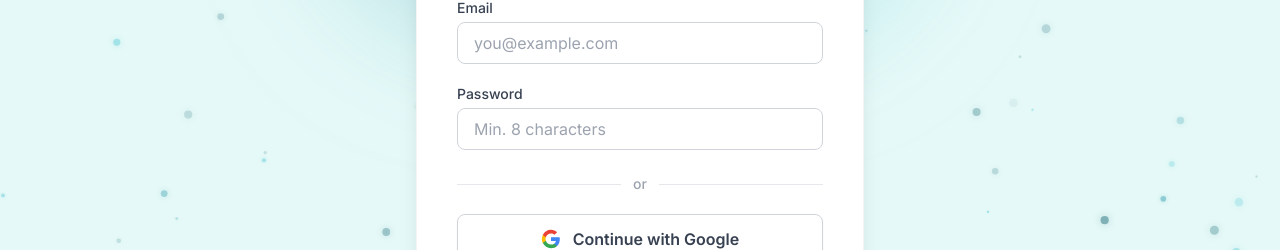
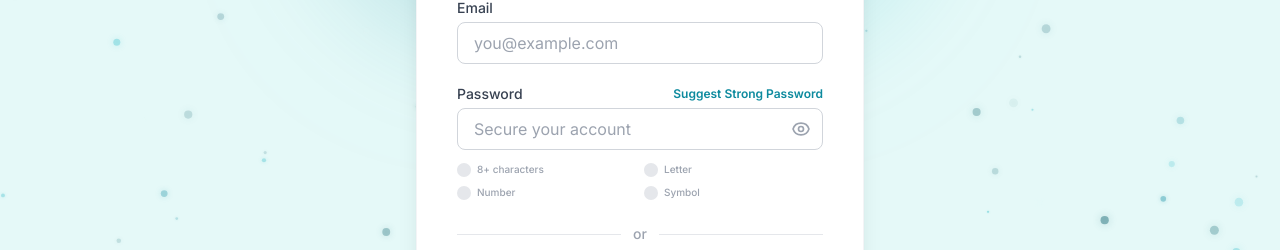
Before and after one commit to ADORIX000/adorix-webb, a React (Vite) app: page /signup in a window 1280 px wide. Shown: the part 341-591 px from the top of the page. Built offline with nearby package versions, Linux system fonts and the light colour scheme.

Commit message:
Add password visibility toggle and suggestions

```diff
--- a/src/pages/auth/Login.jsx
+++ b/src/pages/auth/Login.jsx
@@ -6,6 +6,7 @@ const Login = () => {
   const navigate = useNavigate();
   const [form, setForm] = useState({ email: '', password: '' });
   const [errors, setErrors] = useState({});
+  const [showPassword, setShowPassword] = useState(false);
 
   const validate = () => {
     const newErrors = {};
@@ -75,14 +76,32 @@ const Login = () => {
               <label className="block text-sm font-medium text-gray-700">Password</label>
               <Link to="#" className="text-xs text-adorix-primary font-medium hover:underline">Forgot password?</Link>
             </div>
+            <div className="relative">
               <input
-              type="password"
+                type={showPassword ? "text" : "password"}
                 name="password"
                 value={form.password}
                 onChange={handleChange}
-              className={`w-full px-4 py-2 border rounded-lg focus:ring-2 focus:ring-adorix-primary focus:outline-none transition ${errors.password ? 'border-red-400 bg-red-50' : 'border-gray-300'}`}
+                className={`w-full px-4 py-2 border rounded-lg focus:ring-2 focus:ring-adorix-primary focus:outline-none transition pr-10 ${errors.password ? 'border-red-400 bg-red-50' : 'border-gray-300'}`}
                 placeholder="••••••••"
               />
+              <button
+                type="button"
+                onClick={() => setShowPassword(!showPassword)}
+                className="absolute right-3 top-1/2 -translate-y-1/2 text-gray-400 hover:text-gray-600 transition"
+              >
+                {showPassword ? (
+                  <svg className="w-5 h-5" fill="none" viewBox="0 0 24 24" stroke="currentColor">
+                    <path strokeLinecap="round" strokeLinejoin="round" strokeWidth={2} d="M13.875 18.825A10.05 10.05 0 0112 19c-4.478 0-8.268-2.943-9.543-7a9.97 9.97 0 011.563-3.029m5.858.908a3 3 0 114.243 4.243M9.878 9.878l4.242 4.242M9.88 9.88l-3.29-3.29m7.532 7.532l3.29 3.29M3 3l18 18" />
+                  </svg>
+                ) : (
+                  <svg className="w-5 h-5" fill="none" viewBox="0 0 24 24" stroke="currentColor">
+                    <path strokeLinecap="round" strokeLinejoin="round" strokeWidth={2} d="M15 12a3 3 0 11-6 0 3 3 0 016 0z" />
+                    <path strokeLinecap="round" strokeLinejoin="round" strokeWidth={2} d="M2.458 12C3.732 7.943 7.523 5 12 5c4.478 0 8.268 2.943 9.542 7-1.274 4.057-5.064 7-9.542 7-4.477 0-8.268-2.943-9.542-7z" />
+                  </svg>
+                )}
+              </button>
+            </div>
             {errors.password && <p className="text-red-500 text-xs mt-1">{errors.password}</p>}
           </div>
 
--- a/src/pages/auth/Signup.jsx
+++ b/src/pages/auth/Signup.jsx
@@ -6,6 +6,14 @@ const Signup = () => {
   const navigate = useNavigate();
   const [form, setForm] = useState({ name: '', email: '', password: '' });
   const [errors, setErrors] = useState({});
+  const [showPassword, setShowPassword] = useState(false);
+
+  const passwordRequirements = [
+    { label: '8+ characters', test: (pwd) => pwd.length >= 8 },
+    { label: 'Letter', test: (pwd) => /[a-zA-Z]/.test(pwd) },
+    { label: 'Number', test: (pwd) => /[0-9]/.test(pwd) },
+    { label: 'Symbol', test: (pwd) => /[^a-zA-Z0-9]/.test(pwd) },
+  ];
 
   const validate = () => {
     const newErrors = {};
@@ -17,12 +25,38 @@ const Signup = () => {
     } else if (!/^[^\s@]+@[^\s@]+\.[^\s@]+$/.test(form.email)) {
       newErrors.email = 'Please enter a valid email address.';
     }
+
     if (!form.password) {
       newErrors.password = 'Password is required.';
-    } else if (form.password.length < 8) {
-      newErrors.password = 'Password must be at least 8 characters.';
+    } else {
+      const failed = passwordRequirements.filter(req => !req.test(form.password));
+      if (failed.length > 0) {
+        newErrors.password = 'Password does not meet all security requirements.';
+      }
     }
     return newErrors;
+  };
+
+  const suggestPassword = () => {
+    const chars = "abcdefghijklmnopqrstuvwxyzABCDEFGHIJKLMNOPQRSTUVWXYZ";
+    const nums = "0123456789";
+    const symbols = "!@#$%^&*()_+~`|}{[]:;?><,./-=";
+
+    let pwd = "";
+    pwd += chars.charAt(Math.floor(Math.random() * chars.length));
+    pwd += nums.charAt(Math.floor(Math.random() * nums.length));
+    pwd += symbols.charAt(Math.floor(Math.random() * symbols.length));
+
+    const all = chars + nums + symbols;
+    for (let i = 0; i < 9; i++) {
+      pwd += all.charAt(Math.floor(Math.random() * all.length));
+    }
+
+    // Shuffle
+    pwd = pwd.split('').sort(() => 0.5 - Math.random()).join('');
+
+    setForm({ ...form, password: pwd });
+    if (errors.password) setErrors({ ...errors, password: '' });
   };
 
   const handleChange = (e) => {
@@ -89,16 +123,61 @@ const Signup = () => {
 
           {/* Password */}
           <div>
-            <label className="block text-sm font-medium text-gray-700 mb-1">Password</label>
-            <input
-              type="password"
-              name="password"
-              value={form.password}
-              onChange={handleChange}
-              className={`w-full px-4 py-2 border rounded-lg focus:ring-2 focus:ring-adorix-primary focus:outline-none transition ${errors.password ? 'border-red-400 bg-red-50' : 'border-gray-300'}`}
-              placeholder="Min. 8 characters"
-            />
-            {errors.password && <p className="text-red-500 text-xs mt-1">{errors.password}</p>}
+            <div className="flex justify-between items-center mb-1">
+              <label className="block text-sm font-medium text-gray-700">Password</label>
+              <button
+                type="button"
+                onClick={suggestPassword}
+                className="text-xs text-adorix-primary font-semibold hover:underline"
+              >
+                Suggest Strong Password
+              </button>
+            </div>
+            <div className="relative">
+              <input
+                type={showPassword ? "text" : "password"}
+                name="password"
+                value={form.password}
+                onChange={handleChange}
+                className={`w-full px-4 py-2 border rounded-lg focus:ring-2 focus:ring-adorix-primary focus:outline-none transition pr-10 ${errors.password ? 'border-red-400 bg-red-50' : 'border-gray-300'}`}
+                placeholder="Secure your account"
+              />
+              <button
+                type="button"
+                onClick={() => setShowPassword(!showPassword)}
+                className="absolute right-3 top-1/2 -translate-y-1/2 text-gray-400 hover:text-gray-600 transition"
+              >
+                {showPassword ? (
+                  <svg className="w-5 h-5" fill="none" viewBox="0 0 24 24" stroke="currentColor">
+                    <path strokeLinecap="round" strokeLinejoin="round" strokeWidth={2} d="M13.875 18.825A10.05 10.05 0 0112 19c-4.478 0-8.268-2.943-9.543-7a9.97 9.97 0 011.563-3.029m5.858.908a3 3 0 114.243 4.243M9.878 9.878l4.242 4.242M9.88 9.88l-3.29-3.29m7.532 7.532l3.29 3.29M3 3l18 18" />
+                  </svg>
+                ) : (
+                  <svg className="w-5 h-5" fill="none" viewBox="0 0 24 24" stroke="currentColor">
+                    <path strokeLinecap="round" strokeLinejoin="round" strokeWidth={2} d="M15 12a3 3 0 11-6 0 3 3 0 016 0z" />
+                    <path strokeLinecap="round" strokeLinejoin="round" strokeWidth={2} d="M2.458 12C3.732 7.943 7.523 5 12 5c4.478 0 8.268 2.943 9.542 7-1.274 4.057-5.064 7-9.542 7-4.477 0-8.268-2.943-9.542-7z" />
+                  </svg>
+                )}
+              </button>
+            </div>
+
+            {/* Real-time Requirement Checklist */}
+            <div className="mt-3 grid grid-cols-2 gap-2">
+              {passwordRequirements.map((req, idx) => {
+                const isMet = req.test(form.password);
+                return (
+                  <div key={idx} className="flex items-center gap-1.5">
+                    <div className={`w-3.5 h-3.5 rounded-full flex items-center justify-center transition ${isMet ? 'bg-green-500' : 'bg-gray-200'}`}>
+                      {isMet && <svg className="w-2.5 h-2.5 text-white" viewBox="0 0 24 24" fill="none" stroke="currentColor" strokeWidth="4"><path d="M5 13l4 4L19 7" /></svg>}
+                    </div>
+                    <span className={`text-[10px] font-medium transition ${isMet ? 'text-green-600' : 'text-gray-400'}`}>
+                      {req.label}
+                    </span>
+                  </div>
+                );
+              })}
+            </div>
+
+            {errors.password && <p className="text-red-500 text-xs mt-2">{errors.password}</p>}
           </div>
 
           {/* Divider */}
```
Lines whose indentation alone changed are shown as unchanged.
